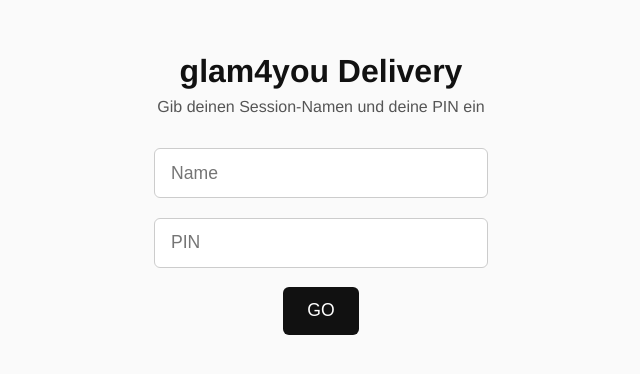
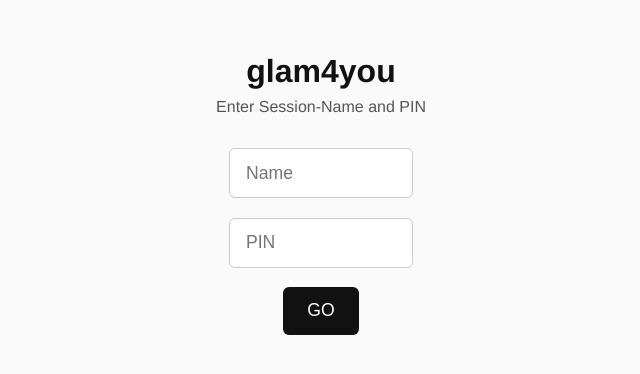
Before and after one commit to glam-4-you/video-delivery, a Flask app: page / in a window 1280 px wide. Shown: the top 374 px of the page, without its empty margins (319-959 px from the left). Run offline with Flask 3, Linux system fonts and the light colour scheme.

Commit message:
Update: neues Layout für Form und Ergebnisanzeige

```diff
--- a/templates/form.html
+++ b/templates/form.html
@@ -28,7 +28,7 @@
       flex-direction: column;
       align-items: center;
       gap: 1.2rem;
-      max-width: 300px;
+      max-width: 150px;
       margin: 0 auto;
     }
     input {
@@ -61,8 +61,8 @@
   </style>
 </head>
 <body>
-  <h1>glam4you Delivery</h1>
-  <p>Gib deinen Session-Namen und deine PIN ein</p>
+  <h1>glam4you</h1>
+  <p>Enter Session-Name and PIN</p>
 
   {% with messages = get_flashed_messages(with_categories=true) %}
     {% if messages %}
--- a/templates/results.html
+++ b/templates/results.html
@@ -44,7 +44,7 @@
     .download-button:hover {
       background: #444;
     }
-    @media (max-width: 500px) {
+    @media (max-width: 300px) {
       .video-card {
         width: 90%;
         padding: 1rem;
@@ -53,13 +53,13 @@
   </style>
 </head>
 <body>
-  <h1>Dein Video von glam4you</h1>
+  <h1>glam4you</h1>
   {% for name, link in matches %}
     {% set parts = name.split('_') %}
     {% set label = parts[0] ~ ' ' ~ parts[-2] %}
     <div class="video-card">
       <div class="video-label">🎥 {{ label }}</div>
-      <a class="download-button" href="{{ link }}" target="_blank" rel="noopener noreferrer">📥 Herunterladen</a>
+      <a class="download-button" href="{{ link }}" target="_blank" rel="noopener noreferrer">View</a>
     </div>
   {% endfor %}
 </body>
```
